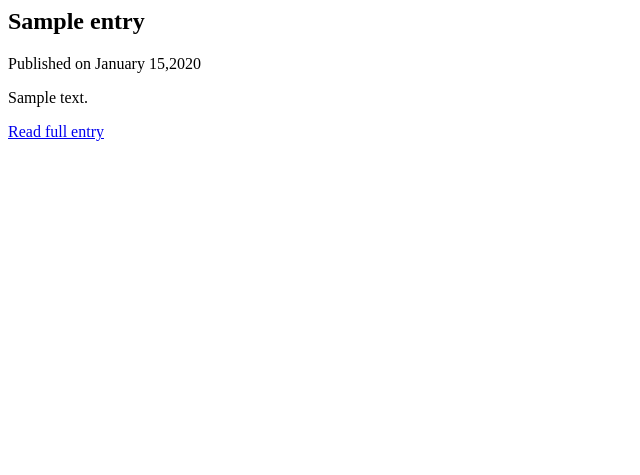
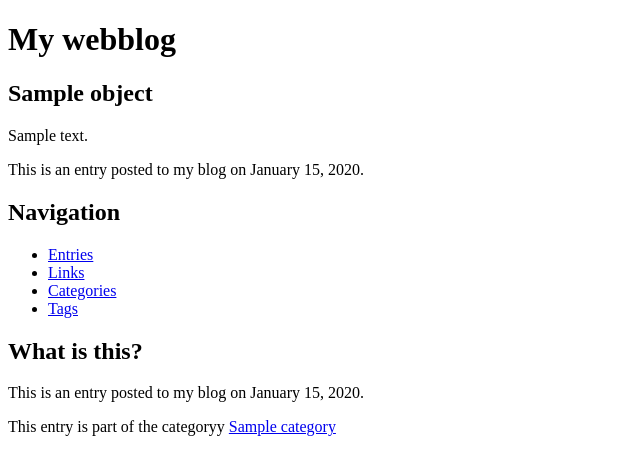
Before and after one commit to freedream520/webblog, a Django app: template webblog/templates/blog/entry_detail.html in a window 1280 px wide. Shown: the top 475 px of the page, without its empty margins (0-640 px from the left). Run offline with Django 3.2, Linux system fonts and the light colour scheme; the template is opened without the code that fills it: most values are stand-ins (such as "Sample title", 1, 10 or a date in 2020); parts of the project's set-up code (start-up, migrations or seed data) failed here and were passed over.

Commit message:
start the template. todo: 1.create the list&&detail view for category,tag,link 2.the template html for all above. 2011年 10月 23日 星期日 18:46:16 CST

```diff
--- a/webblog/blog/models.py
+++ b/webblog/blog/models.py
@@ -68,7 +68,7 @@ class Entry(models.Model):
 		return self.title
 
 	def get_absolute_url(self):
-		return "/blog/%s/%s/%s/%s/"%(self.pub_date.strftime("%Y"),self.pub_date.strftime("%b").lower(),self.pub_date.strftime("%d"),self.slug)
+		return "/entry/%s/%s/%s/%s/"%(self.pub_date.strftime("%Y"),self.pub_date.strftime("%b").lower(),self.pub_date.strftime("%d"),self.slug)
 #		return ('blog_entry_detail',(),{
 #			'year':self.pub_date.strftime("%Y"),
 #			'month':self.pub_date.strftime("%b").lower(),
--- a/webblog/templates/base.html
+++ b/webblog/templates/base.html
@@ -1,10 +1,35 @@
-<html>
+<!DOCTYPE html PUBLIC "-//W3C//DTD XHTML 1.0 Strict//EN"
+"http://www.w3.org/TR/xhtml1/DTD/xhtml1-strict.dtd">
+<html xmlns="http://www.w3.org/1999/xhtml" lang="en" xml:lang="en">
 	<head>
-		<title>{% block title %} set your title {% endblock %}
-		</title>
+		<title>iBlog:{% block title%} {% endblock %} </title>
 	</head>
-	<body>
-		{% block content %}
-		{% endblock %}
+	<body class="{% block bodyclass %}{% endblock %}">
+		<div id="header">
+			<h1 id="branding">My webblog</h1>
+		</div>
+		<div id="content">
+			{% block content %}
+			{% endblock %}
+		</div>
+		<div id="sider">
+			<h2>Navigation</h2>
+			<ul id="main-nav">
+				<li id="main-nav-entries">
+					<a href="/entry/">Entries</a>
+				</li>
+				<li id="mian-nav-links">
+					<a href="/link/">Links</a>
+				</li>
+				<li id="main-nav-categories">
+					<a href="/category/">Categories</a>
+				</li>
+				<li id="mian-nav-tags">
+					<a href="/tag/">Tags</a>
+				</li>
+			</ul>
+			<h2>What is this?</h2>
+			{% block whatis %}{% endblock %}
+		</div>
 	</body>
 </html>
--- /dev/null
+++ b/webblog/templates/base_entries.html
@@ -0,0 +1,20 @@
+{% extends "base.html" %}
+{% block title %}|Entries{% endblock %}
+{% block bodyclass %}entries{% endblock %}
+{% block whatis %}
+<p>This is an entry posted to my blog on
+{{ object.pub_date|date:"F j, Y" }}.</p>
+{% if object.categories.count %}
+<p>This entry is part of the
+category{{ object.categories.count|pluralize:"y,ies" }}
+{% for category in object.categories.all %}
+<a href="{{ category.get_absolute_url }}">{{ category.title }}</a>
+{% if forloop.last %}{% else %}
+{% ifequal forloop.revcounter0 1 %}and {% else %}, {% endifequal %}
+{% endif %}
+{% endfor %}
+</p>
+{% else %}
+<p>This entry isn't part of any categories.</p>
+{% endif %}
+{% endblock %}
--- /dev/null
+++ b/webblog/templates/blog/base_links.html
@@ -0,0 +1 @@
+{% extends "base.html" %}
--- a/webblog/templates/blog/entry_detail.html
+++ b/webblog/templates/blog/entry_detail.html
@@ -1,6 +1,8 @@
-{% extends "base.html" %}
-{% block title %}
+{% extends "base_entries.html" %}
+{% block title %}{{ block.super }} | {{ object.title }}{% endblock %}
+{% block content %}
+<h2>{{ object.title }}</h2>
+{{ object.body_html|safe }}
+<p>This is an entry posted to my blog on
+{{ object.pub_date|date:"F j, Y" }}.</p>
 {% endblock %}
-{% block content %}
-	{% include "blog/entry_item.html" %}
-{% endblock %}
--- /dev/null
+++ b/webblog/templates/index.html
@@ -0,0 +1 @@
+{% extends "base.html" %}
--- a/webblog/urls.py
+++ b/webblog/urls.py
@@ -1,6 +1,7 @@
 from django.conf.urls.defaults import *
 from django.conf import settings
 from django.contrib import admin
+from django.views.generic.simple import direct_to_template
 #import blog.urls.entries
 #import blog.urls.links
 from blog.urls import entries,links,categories
@@ -9,7 +10,8 @@ admin.autodiscover()
 
 urlpatterns = patterns('',
 	url(r'^admin/',include(admin.site.urls)),
-	url(r'^blog/',include(entries)),
+	url(r'^$',direct_to_template,{'template':'index.html'}),
+	url(r'^entry/',include(entries)),
 	url(r'^link/',include(links)),
 	url(r'^category/',include(categories)),
 	url(r'^tag/',include(tags)),
```
Also changed, not shown: webblog/templates/blog/entry_archive.html (+16 -7 lines), webblog/templates/blog/entry_archive_day.html (+16 -5 lines), webblog/templates/blog/entry_archive_month.html (+16 -8 lines), webblog/templates/blog/entry_archive_year.html (+13 -10 lines).
